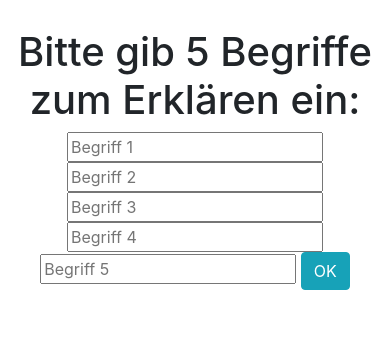
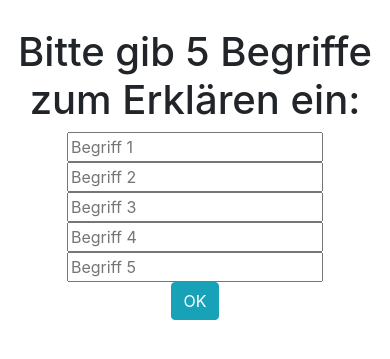
Before and after one commit to fkellner/zettelbox, a Django app: template zettelbox/templates/zettelbox/signup.html in a window 390 px wide. Shown: the top 359 px of the page. Run offline with Django 3.2, Linux system fonts and the light colour scheme; the template is opened without the code that fills it: values that come from a table or form of the project are taken from there, others are empty; data comes from the database, SQL or seed files in the repository; some libraries are stand-ins or nearby versions.

Commit message:
For older windows phone browsers, make it a col-2 so no more than 2 cols visible

```diff
--- a/zettelbox/templates/zettelbox/box.html
+++ b/zettelbox/templates/zettelbox/box.html
@@ -52,7 +52,7 @@
 
   <div class="row mt-3">
   {% for paper in papers %}
-    <div class="col m-1 p-2 border border-rounded">
+    <div class="col-2 m-1 p-2 border border-rounded">
       <p>{{ paper.content }}</p>
       <form action="{% url 'zettelbox:insert_paper' box.name paper.id %}" method="post">
         {% csrf_token %}
--- a/zettelbox/templates/zettelbox/signup.html
+++ b/zettelbox/templates/zettelbox/signup.html
@@ -23,7 +23,7 @@
         <input type="text" name="paper2" placeholder="Begriff 2"><br/>
         <input type="text" name="paper3" placeholder="Begriff 3"><br/>
         <input type="text" name="paper4" placeholder="Begriff 4"><br/>
-        <input type="text" name="paper5" placeholder="Begriff 5">
+        <input type="text" name="paper5" placeholder="Begriff 5"><br/>
         <input class="btn btn-info" type="submit" value="OK">
         </form>
       </div>
```
